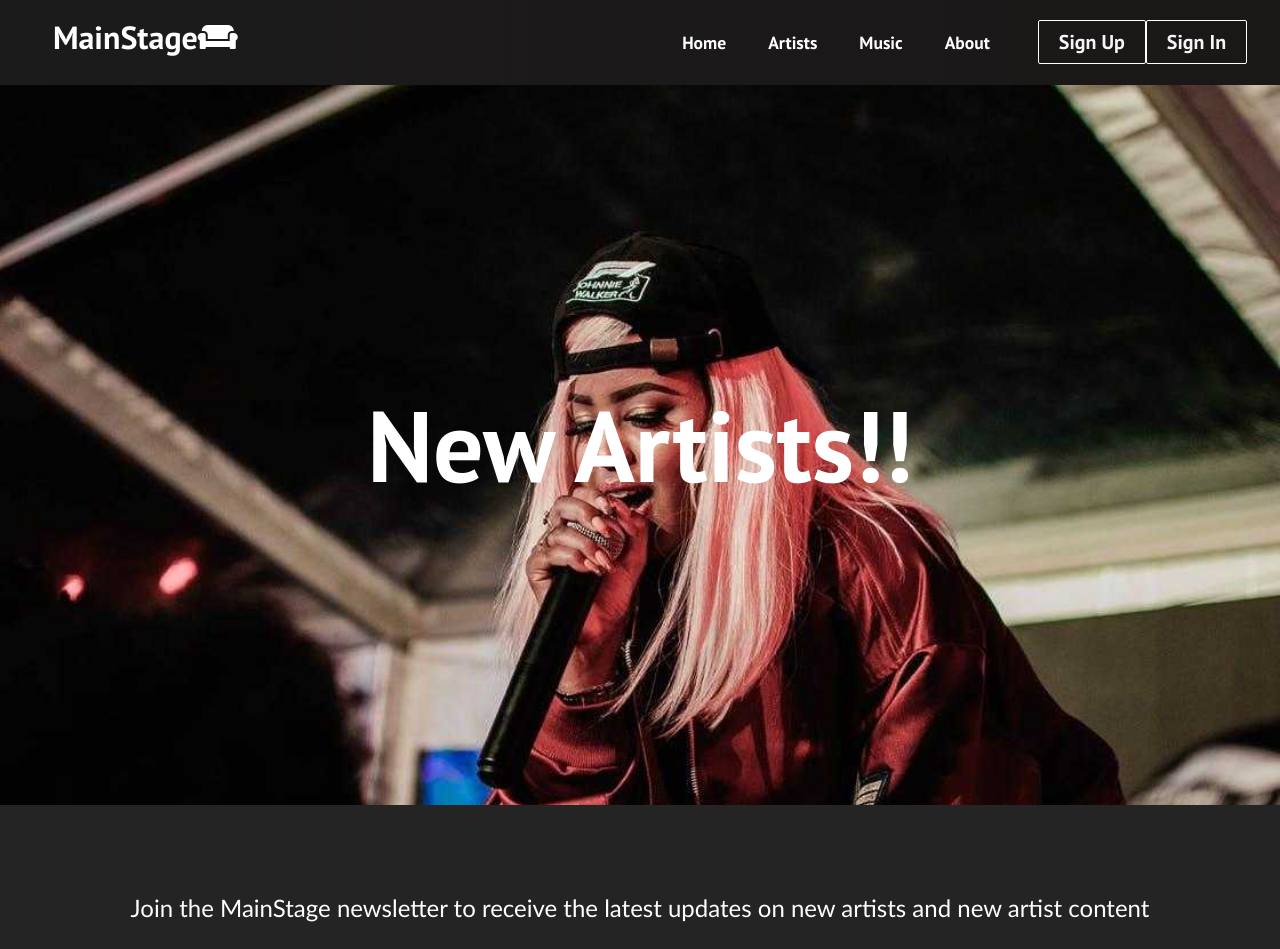
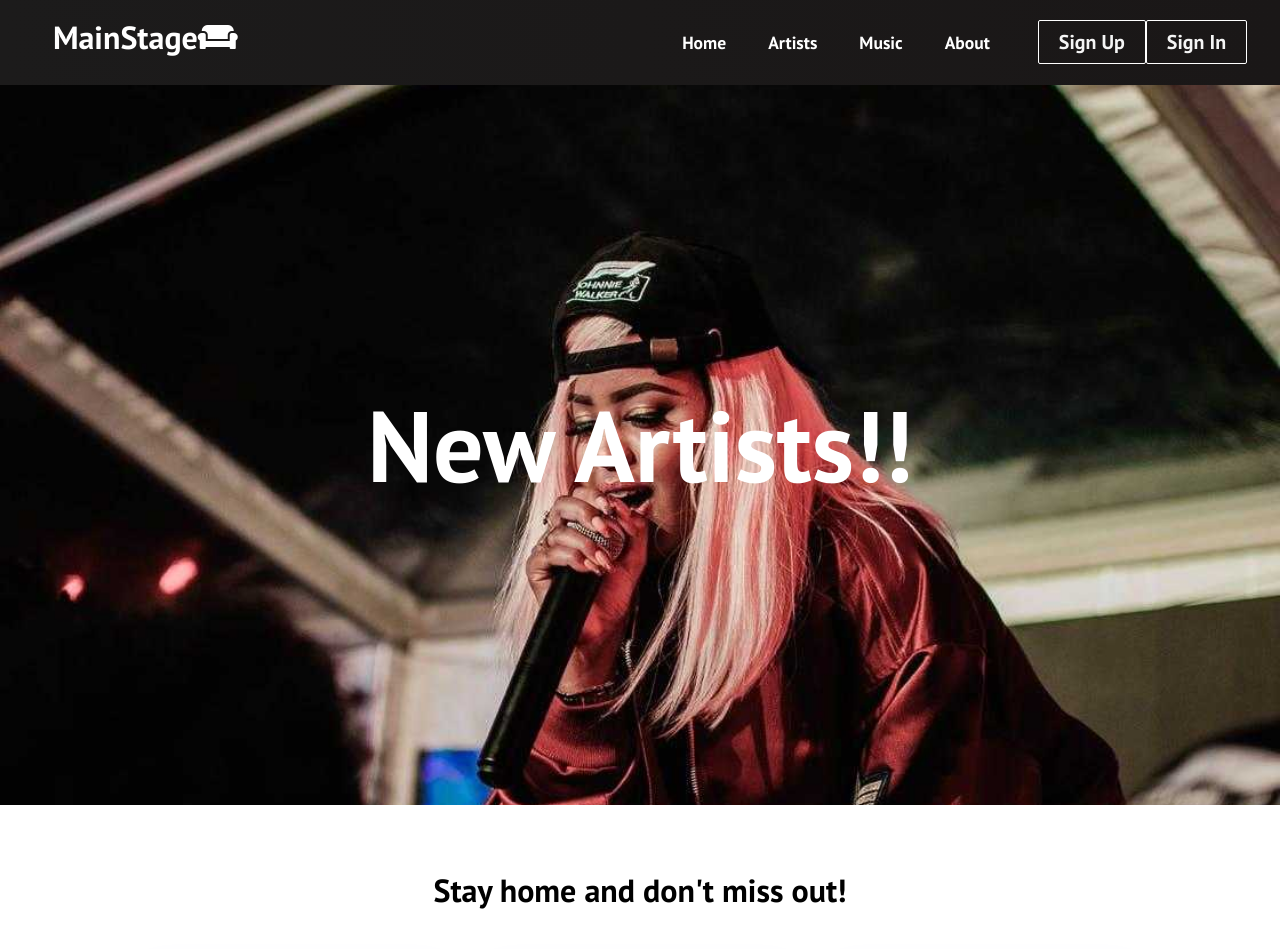
Before and after one commit to tayphill13/mainstage-proto, a React (Create React App) app: page /artists in a window 1280 px wide. Shown: the top 949 px of the page. Built offline with nearby package versions, Linux system fonts and the light colour scheme; no server answers.

Commit message:
add a cards section to the Artists page

```diff
--- a/src/components/Cards.js
+++ b/src/components/Cards.js
@@ -6,7 +6,7 @@ import './Cards.css';
 function Cards() {
   return (
     <div className='cards'>
-      <h1>Check out these new artists!</h1>
+      <h1>Stay home and don't miss out!</h1>
       <div className="cards__container">
         <div className='cards__wrapper'>
           <ul className='cards__items'>
--- a/src/components/pages/Artists.js
+++ b/src/components/pages/Artists.js
@@ -1,6 +1,12 @@
 import React from 'react';
 import '../../App.css';
+import Cards from '../Cards';
 
 export default function Artists() {
-  return <h1 className='artists'>New Artists!!</h1>
+  return (
+    <>
+      <h1 className='artists'>New Artists!!</h1>
+      <Cards />
+    </>
+  );
 }
```
